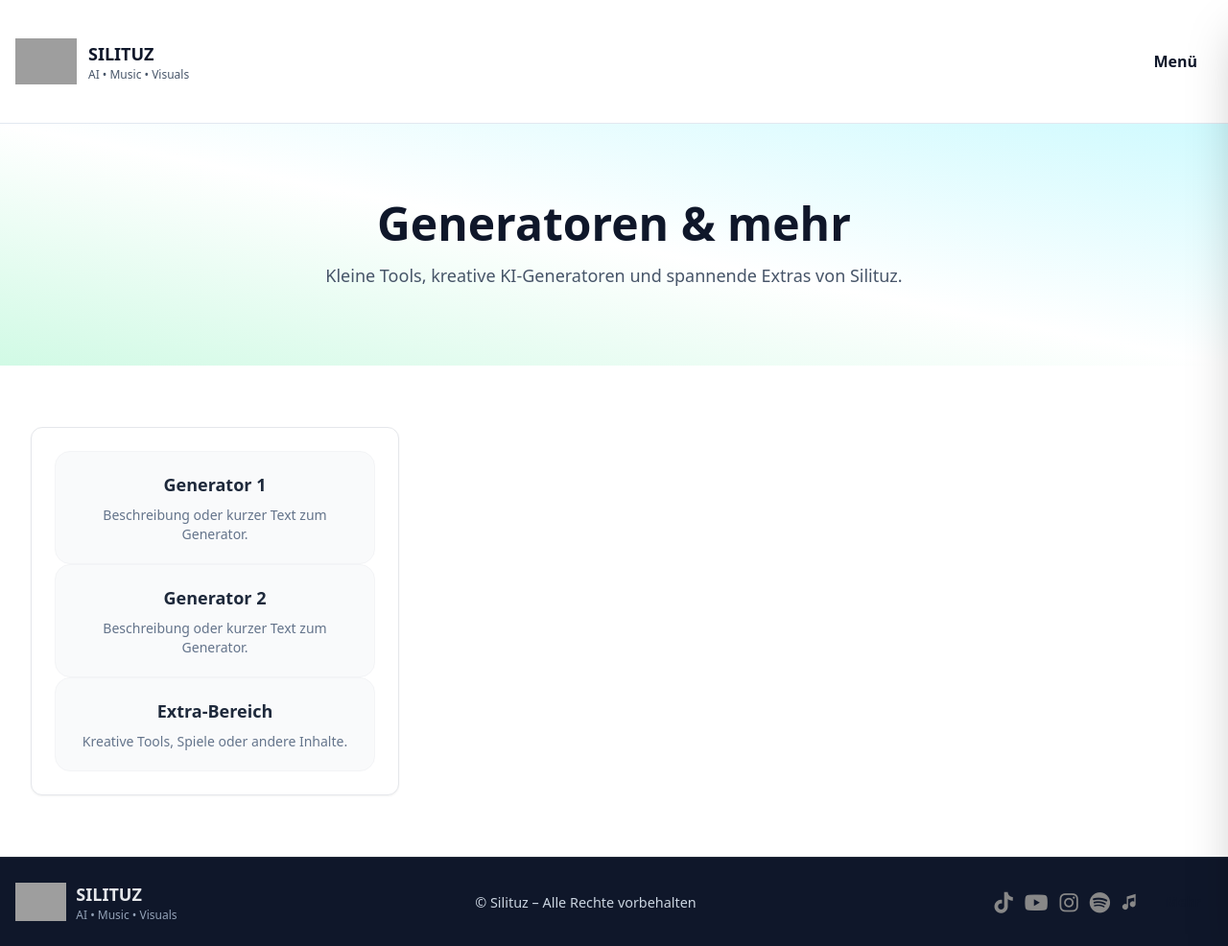
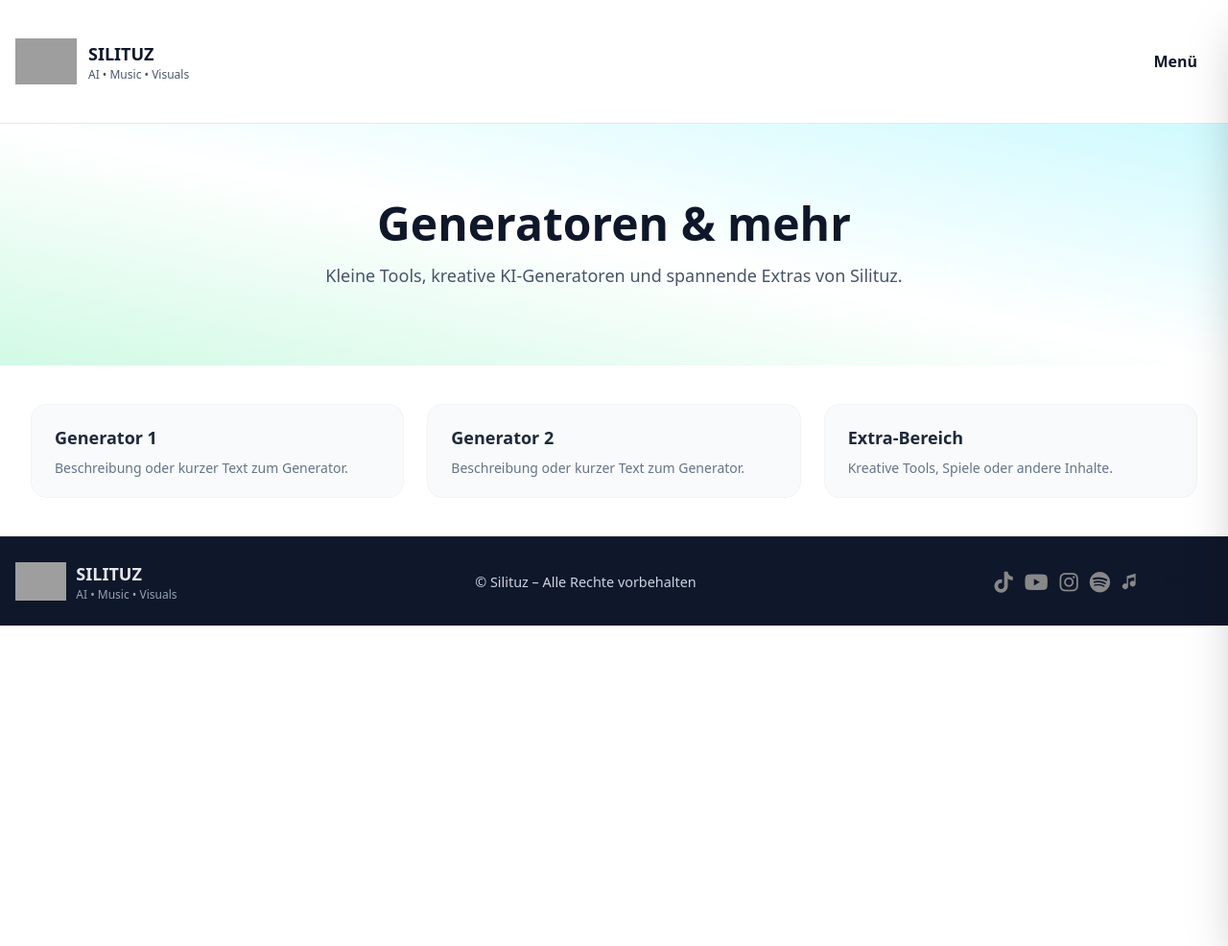
Before and after one commit to Silituz/silituz-website, a Jekyll site: the page built from generators.html, in a window 1280 px wide and 986 px high. Shown: the whole window at 96% size. Built offline with Jekyll 4.4.1, drawn with Linux system fonts in a browser that asks for light colours; nearby versions of some CDN libraries; grey boxes are pictures that could not be loaded.

Commit message:
Update generators.html

```diff
--- a/generators.html
+++ b/generators.html
@@ -11,9 +11,9 @@ title: "Generatoren & mehr – SILITUZ"
   </section>
 
   <!-- Content: Platzhalter für Generatoren -->
-  <section class="py-16">
-   <div class="max-w-7xl mx-auto px-4 sm:px-6 lg:px-8 grid sm:grid-cols-2 lg:grid-cols-3 gap-8">
-      <div class="p-6 border rounded-xl shadow-sm bg-white text-center">
+ <section class="container mx-auto px-4 sm:px-6 lg:px-8 py-10">
+  <div class="grid grid-cols-1 md:grid-cols-3 gap-6">
+
         <!-- Generator 1 -->
     <a href="/generator-1"
       <a class="group relative block overflow-hidden rounded-2xl bg-gray-50 dark:bg-gray-800 border border-gray-100 dark:border-gray-700">
```
